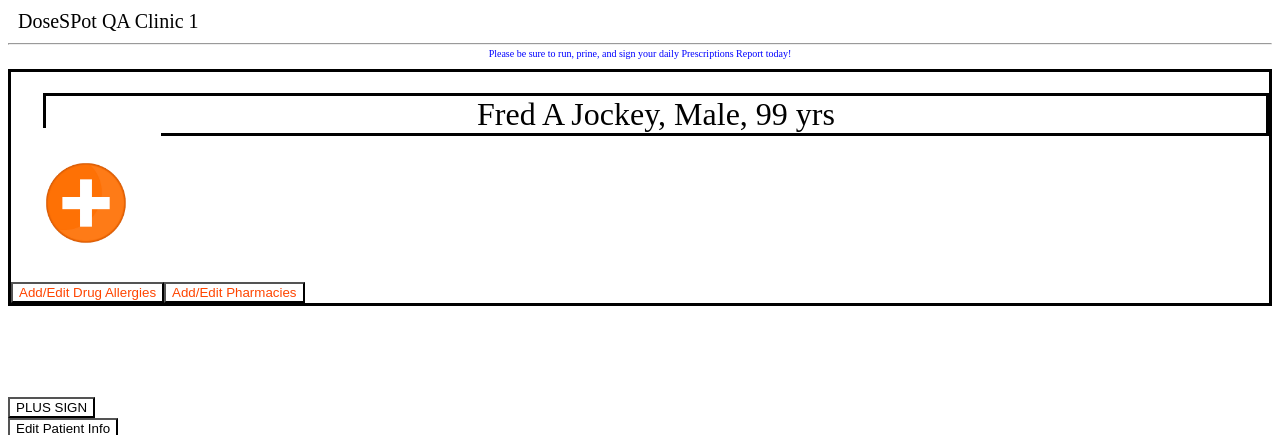
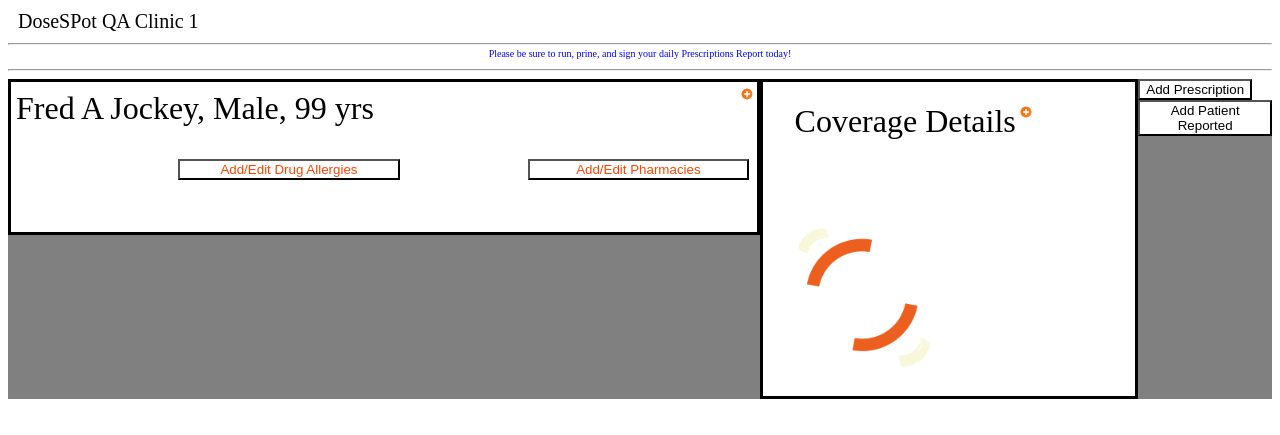
Before and after one commit to NadaSmith/ePrescription, a React (Create React App) app: page /dashboardpage in a window 1280 px wide. Shown: the part 188-623 px from the top of the page. Built offline with nearby package versions, Linux system fonts and the light colour scheme.

Commit message:
Building dashboardpage componenets

```diff
--- /dev/null
+++ b/src/components/Insurance.css
@@ -0,0 +1,30 @@
+.insurance-component {
+    border: black solid;
+    width: 400px;
+    height: 200;
+}
+
+.insurance {
+    background-color: white;
+    height: 150px;
+    width: 300px;
+    display: flex;
+    flex-direction: row;
+}
+
+.insurance img {
+    width: 20px;
+    height: 20px;
+    margin-top: 20px;
+}
+
+.coverage-details img {
+    width: 200px;
+    height: 200px;
+
+}
+
+.insurance h1 {
+    color: black;
+    font-weight: lighter;
+}
--- a/src/components/Insurance.js
+++ b/src/components/Insurance.js
@@ -1,22 +1,20 @@
 import React from "react";
+import add from "../images/add.png";
+import insurance_pic from "../images/insurance_pic.png"
+import "./Insurance.css";
 
 function Insurance() {
     return(
-        <div>
-            <div>
+        <div className="insurance-component">
+            <div className="insurance">
                 <h1>Coverage Details</h1>
-                <button></button>
+                <img src={add}></img>
+            </div>
+            <div className="coverage-details">
+                <img src={insurance_pic}></img>
             </div>
 
-            <form>
-                <label>plan:</label>
-                <select>
-                    <option value={PBMA}>PBMA</option>
-                    <option value={Aetna}>Aetna</option>
-                    <option value={UnitedHealthcare}>UnitedHealthcare</option>
-                    <option value={Medicaid}>Medicaid</option>
-                </select>
-            </form>
+
         </div>
     );
 }
--- a/src/components/PatientInfo.css
+++ b/src/components/PatientInfo.css
@@ -1,14 +1,43 @@
 .top h1 {
-    border: solid black;
     font-weight: lighter;
     color: black;
+    background-color: white;
+    text-align: left;
+    margin-left: 5px;
+    margin-top: 8px;
+}
+.top {
+    background-color: white;
+    display: flex;
+    flex-direction: row;
+    justify-content: space-between;
+}
+
+.top img {
+    width: 20px;
+    height: 20px;
+    margin-top: 2px;
 }
 
 .patient-info {
     border: solid black;
+    width: 800px;
+    height: 150px;
+    display: flex;
+    flex-direction: column;
 }
 
-.bottom button {
+.bottom {
+    margin-bottom: 2em;
+    width: 99%;
+    display: flex;
+    flex-direction: row;
+    justify-content:end;
+}
+
+.drug, .pharm {
     background-color: white;
     color: orangered;
+    margin-left: 8rem;
+    width: 30%;
 }
--- a/src/components/PatientInfo.js
+++ b/src/components/PatientInfo.js
@@ -11,8 +11,8 @@
             </div>
 
             <div className="bottom">
-                <button>Add/Edit Drug Allergies</button>
-                <button>Add/Edit Pharmacies</button>
+                <button className="drug">Add/Edit Drug Allergies</button>
+                <button className="pharm">Add/Edit Pharmacies</button>
             </div>
 
         </div>
--- a/src/pages/DashboardPage.css
+++ b/src/pages/DashboardPage.css
@@ -1,3 +1,11 @@
 .gray-section {
     background-color: gray;
+    display: flex;
+    flex-direction: row;
+    justify-content: space-between;
 }
+
+.add-prescription-button {
+    background-color: gray;
+
+}
--- a/src/pages/DashboardPage.js
+++ b/src/pages/DashboardPage.js
@@ -6,6 +6,9 @@
 import PatientInfo from "../components/PatientInfo";
 import OfficeName from "../components/OfficeName";
 import "./DashboardPage.css";
+import Insurance from "../components/Insurance";
+import AddPrescription from "../components/AddPrescription";
+import AddPatientReported from "../components/AddPatientReported";
 
 
 
@@ -31,14 +34,28 @@
 
 
     return (
-        <div>
+        <div className="dashboard-page">
             <Header />
 
             <NameBanner />
 
             <OfficeName />
 
-            <PatientInfo />
+            <hr></hr>
+
+            <div className="gray-section">
+                <PatientInfo />
+
+                <Insurance />
+
+                <div className="add-prescription-button">
+                    <AddPrescription />
+
+                    <AddPatientReported />
+                </div>
+
+            </div>
+
 
 
             <div className="patient-info-section">
```
